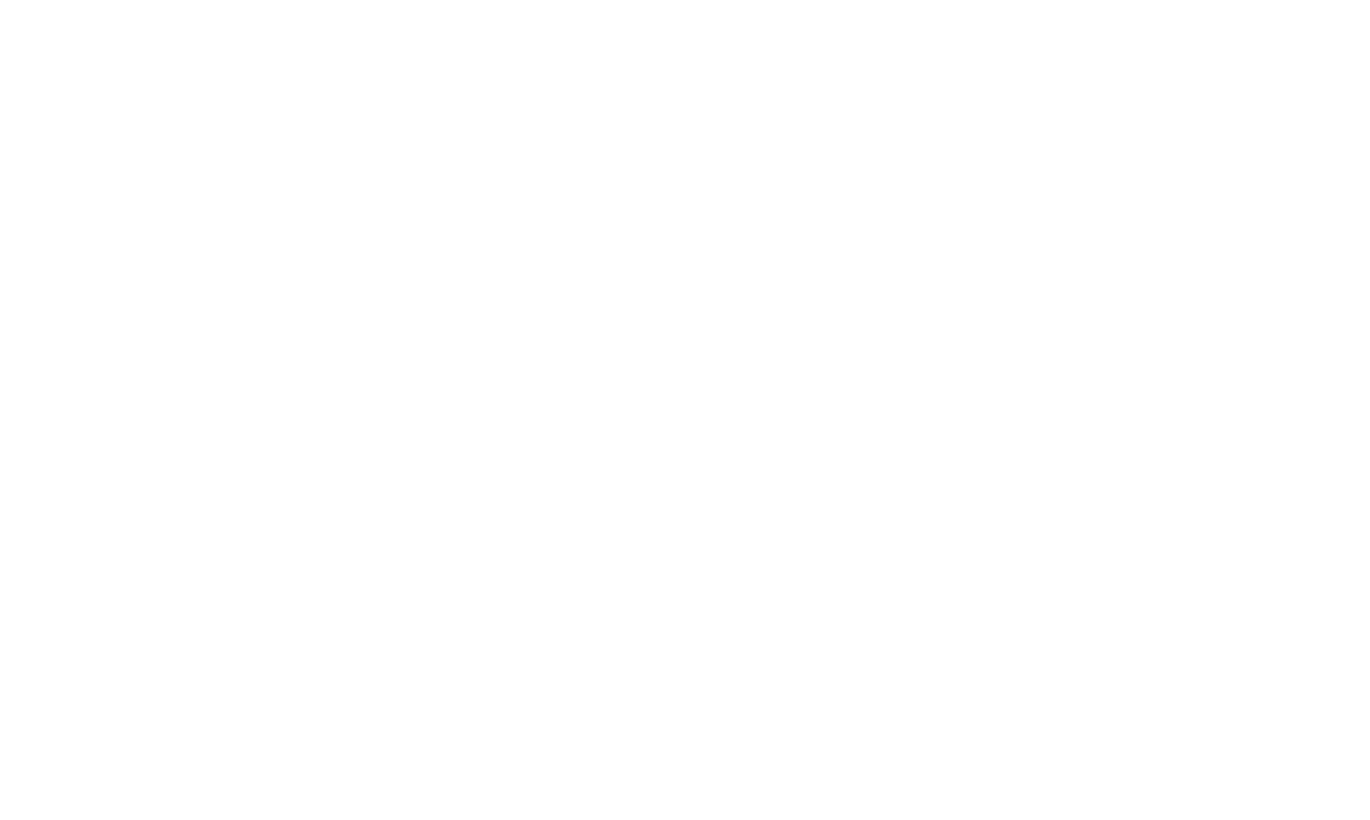
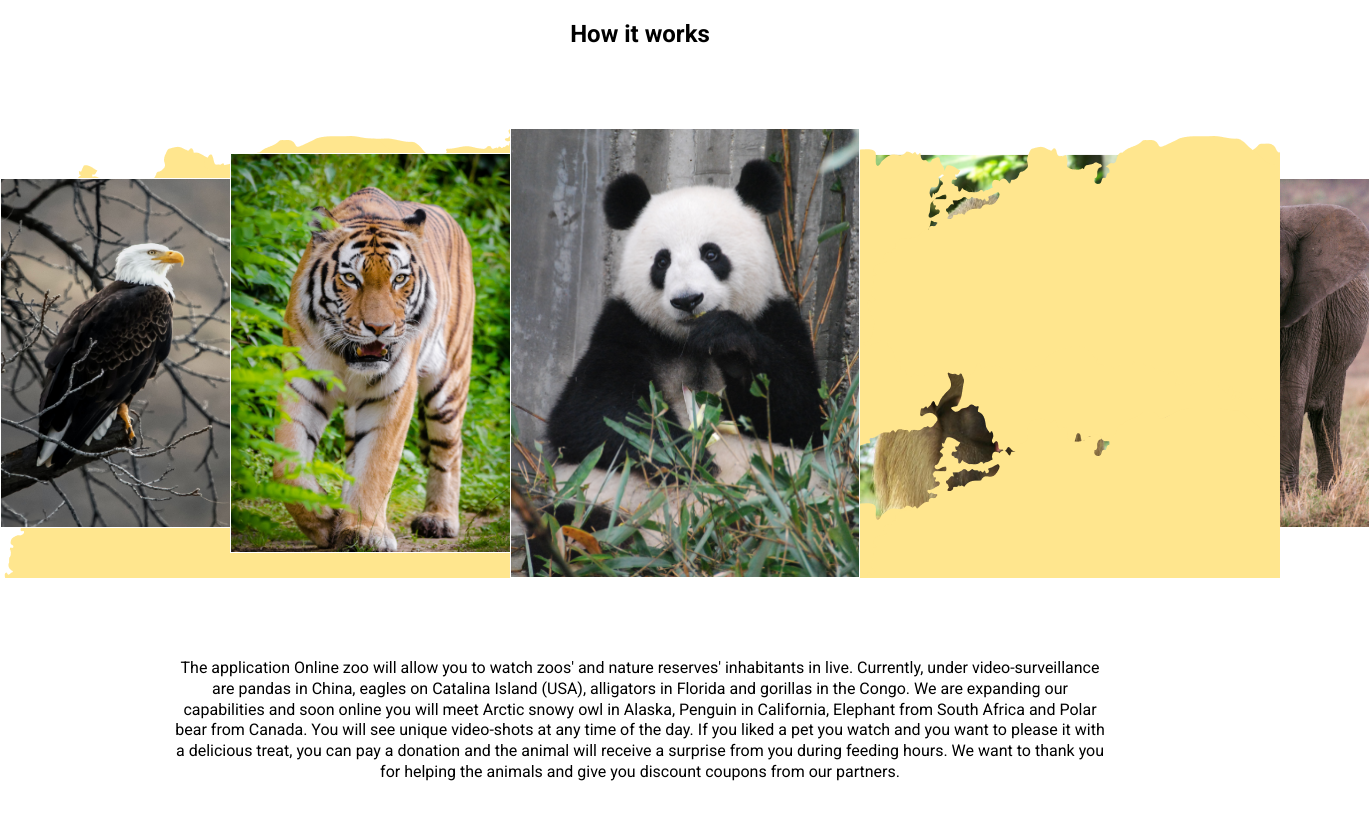
Before and after one commit to kvmbvr/online-zoo, a React (Create React App) app: page / in a window 1280 px wide. Shown: the part 780-1600 px from the top of the page, 1370 px wide, since content can reach past the window. Before the commit the page ends 800 px from the top, so only its background shows below. Built offline with nearby package versions, Linux system fonts and the light colour scheme.

Commit message:
feat: add images to How component

```diff
--- a/src/App.js
+++ b/src/App.js
@@ -1,9 +1,14 @@
 import Top from "./components/Top/Top"
+import How from "./components/How/How"
+
 /* import style from './styles/global.scss' */
 
 const App = () => {
   return (
-    <Top />
+    <>
+      <Top />
+      <How />
+    </>
   )
 }
 
--- a/src/components/How/How.jsx
+++ b/src/components/How/How.jsx
@@ -1,11 +1,35 @@
+import howPanda from "../../assets/img/how-panda.png";
+import howEagle from "../../assets/img/how-eagle.png";
+import howElephant from "../../assets/img/how-elephant.png";
+import howMonkey from "../../assets/img/how-monkey.png";
+import howTiger from "../../assets/img/how-tiger.png";
+import styles from "./How.module.scss";
+
 const How = () => {
   return (
-    <section className="how">
-      <div className="how__container">
-        <h2 className="how__title">How it works</h2>
-        <div className="how__images">
-
+    <section className={styles.how}>
+      <div className={styles.how__container}>
+        <h2 className={styles.how__title}>How it works</h2>
+        <div className={styles.how__images}>
+          <img src={howEagle} alt="img" className={styles.how__image} />
+          <img src={howTiger} alt="img" className={styles.how__image} />
+          <img src={howPanda} alt="img" className={styles.how__image} />
+          <img src={howMonkey} alt="img" className={styles.how__image} />
+          <img src={howElephant} alt="img" className={styles.how__image} />
         </div>
+        <p className={styles.how__text}>
+          The application Оnline zoo will allow you to watch zoos' and nature
+          reserves' inhabitants in live. Currently, under video-surveillance are
+          pandas in China, eagles on Catalina Island (USA), alligators in
+          Florida and gorillas in the Congo. We are expanding our capabilities
+          and soon online you will meet Arctic snowy owl in Alaska, Penguin in
+          California, Elephant from South Africa and Polar bear from Canada. You
+          will see unique video-shots at any time of the day. If you liked a pet
+          you watch and you want to please it with a delicious treat, you can
+          pay a donation and the animal will receive a surprise from you during
+          feeding hours. We want to thank you for helping the animals and give
+          you discount coupons from our partners.
+        </p>
       </div>
     </section>
   );
--- a/src/components/How/How.module.scss
+++ b/src/components/How/How.module.scss
@@ -0,0 +1,71 @@
+$img-border-color: #fff;
+
+.how {
+  padding: 100px 0;
+  .how__container {
+    max-width: 1370px;
+    margin: 0 auto;
+    display: flex;
+    flex-direction: column;
+    gap: 80px;
+  }
+
+  .how__title {
+    text-align: center;
+  }
+
+  .how__images {
+    display: grid;
+    grid-template-columns: repeat(5, 1fr);
+    align-items: center;
+    background: url(../../assets/img/how-bg-top.png), url(../../assets/img/how-bg-bottom.png);
+
+  }
+
+  .how__image {
+    width: 100%;
+    height: auto;
+    object-fit: cover;
+    border: 1px solid $img-border-color;
+  }
+
+  .how__image:nth-child(1) {
+    width: 250px;
+    height: 350px;
+    margin-right: -20px;
+  }
+
+  .how__image:nth-child(2) {
+    width: 300px;
+    height: 400px;
+    margin-right: -20px;
+  }
+
+  .how__image:nth-child(3) {
+    width: 350px;
+    height: 450px;
+    margin-right: -20px;
+  }
+
+  .how__image:nth-child(4) {
+    width: 300px;
+    height: 400px;
+    z-index: -1;
+    margin-right: -20px;
+  }
+
+  .how__image:nth-child(5) {
+    width: 250px;
+    height: 350px;
+    z-index: -2;
+  }
+
+  .how__text {
+    margin: 0 auto;
+    text-align: center;
+    max-width: 933px;
+    font-size: 16px;
+    font-weight: 400;
+    line-height: 130%;
+  }
+}
```
Also changed, not shown: src/assets/img/how-bg-bottom.png (added), src/assets/img/how-bg-top.png (added).
